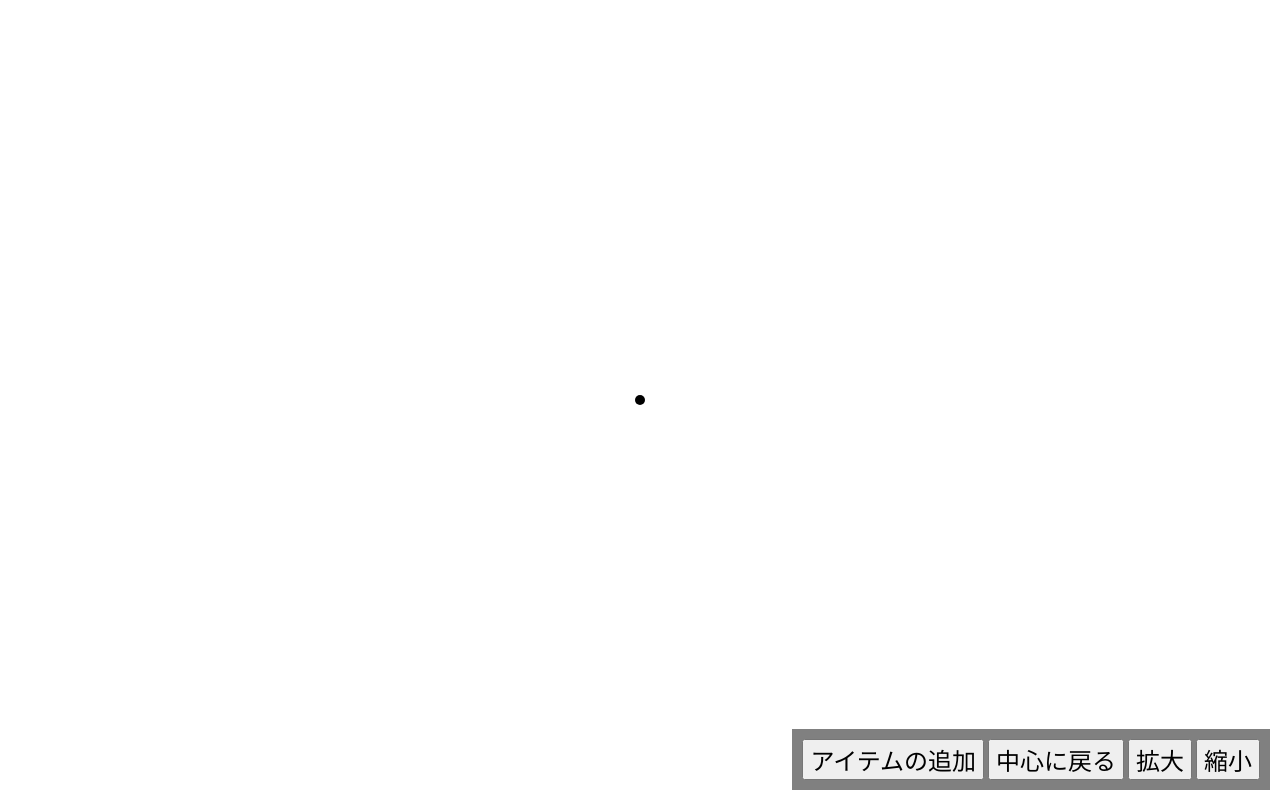
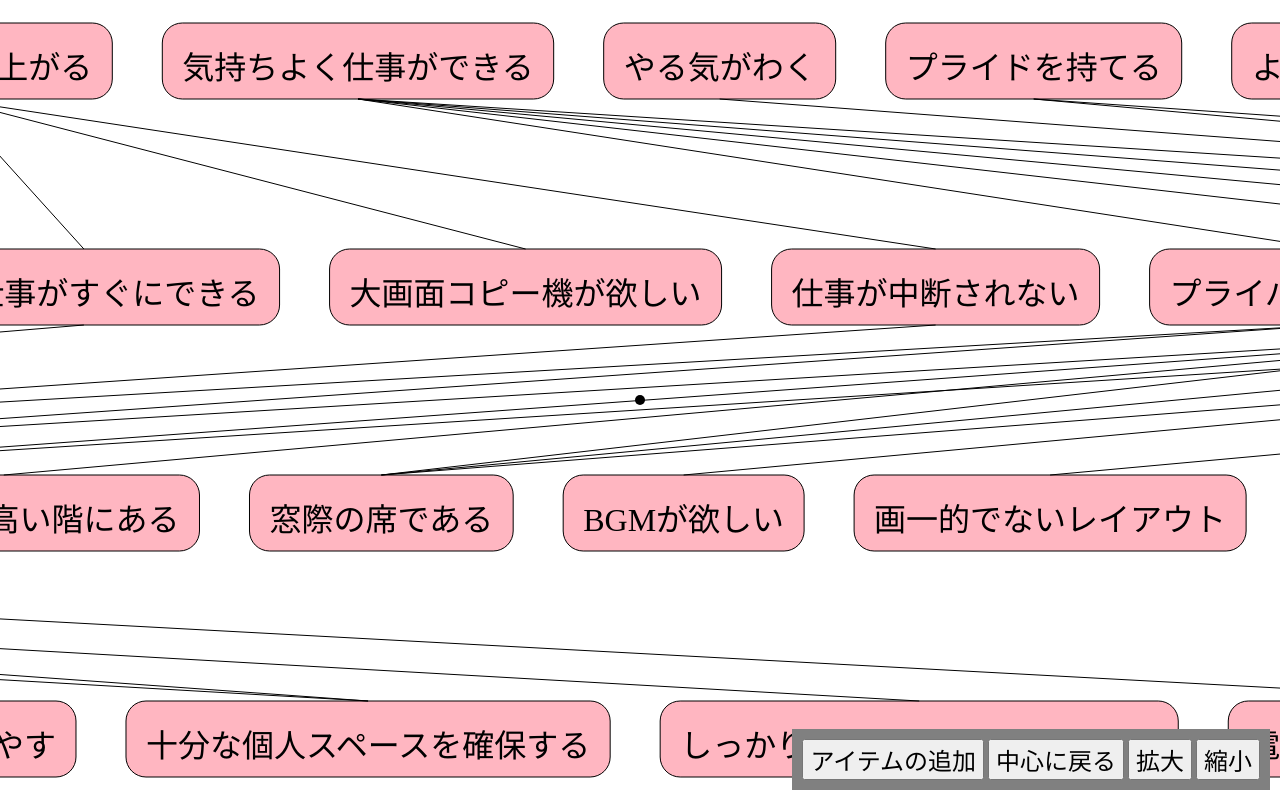
Before and after one commit to likr/egrid-client, a plain HTML site: page index.html in a window 1280 px wide. Drawn offline with Linux system fonts and the light colour scheme.

Commit message:
Added draw function.

```diff
--- a/egm.css
+++ b/egm.css
@@ -23,6 +23,17 @@ body {
 }
 
 
-.element text{
+.element text {
   font-size: 2em;
 }
+
+
+.element rect {
+  fill: lightpink;
+  stroke: black;
+}
+
+
+.link {
+  stroke: black;
+}
--- a/egm.js
+++ b/egm.js
@@ -65,3 +65,126 @@ function zoomOut() {
   scale /= 0.9;
   scaleViewBox();
 }
+
+
+function appendElement(selection) {
+  var rx = 20;
+
+  selection
+    .call(d3.behavior.drag()) // reset parent's behavior
+    .attr("class", "element")
+    ;
+
+  var rect = selection.append("rect")
+  selection.append("text")
+    .text(function(d) {return d.name || d.text})
+    .attr("x", rx)
+    .attr("y", function(d) {
+      return this.getBBox().height + rx
+    })
+    ;
+  rect.attr("x", 0)
+    .attr("y", 0)
+    .attr("rx", rx)
+    .attr("width", function(d) {
+      return this.parentNode.lastChild.getBBox().width + rx * 2
+    })
+    .attr("height", function(d) {
+      return this.parentNode.lastChild.getBBox().height + rx * 2
+    })
+    ;
+}
+
+
+function translate(node) {
+  var str = d3.select(node).attr("transform");
+  var vals = str.slice(10, -1).split(",").map(Number);
+  return new Translate(vals[0], vals[1]);
+}
+
+
+function draw(data) {
+  var hMargin = 50;
+  var vMargin = 150;
+
+  var numLayers = data.layers.length;
+
+  var elements = d3.select("#contents").selectAll(".element")
+    .data(data.nodes)
+    .enter()
+    .append("g")
+    .call(appendElement)
+    ;
+
+  var totalHeight = d3.sum(data.layers, function(layerId) {
+    return d3.max(
+      elements.filter(function(d) {return d.layer == layerId})[0],
+      function(element) {return element.getBBox().height});
+  }) + vMargin * (numLayers - 1)
+
+  var vOffset = - totalHeight / 2;
+  data.layers.forEach(function(layerId) {
+    var layerElements = elements.filter(function(d) {return d.layer == layerId});
+    var totalWidth = d3.sum(layerElements[0], function(element) {
+      return element.getBBox().width;
+    }) + hMargin * (layerElements[0].length - 1);
+
+    var hOffset = - totalWidth / 2;
+    layerElements
+      .attr("transform", function(d) {
+        var x = hOffset;
+        var y = vOffset;
+        hOffset += this.getBBox().width + hMargin;
+        return (new Translate(x, y)).toString();
+      })
+      ;
+
+    vOffset += d3.max(layerElements[0], function(e) {
+      return e.getBBox().height;
+    }) + vMargin;
+  });
+
+  var links = d3.select("#contents").selectAll(".link")
+    .data(data.links)
+    .enter()
+    .append("line")
+    .attr("class", "link")
+    .each(function(d) {
+      var sourceT = translate(elements.filter(function(e) {
+        return e.index == d.source;
+      }).node());
+      var targetT = translate(elements.filter(function(e) {
+        return e.index == d.target;
+      }).node());
+      if (sourceT.y > targetT.y) {
+        var tmp = d.source;
+        d.source = d.target;
+        d.target = tmp;
+      }
+    })
+    .attr("x1", function(d) {
+      var node = elements.filter(function(e) {
+        return e.index == d.source;
+      }).node();
+      return translate(node).x + node.getBBox().width / 2;
+    })
+    .attr("y1", function(d) {
+      var node = elements.filter(function(e) {
+        return e.index == d.source;
+      }).node();
+      return translate(node).y + node.getBBox().height;
+    })
+    .attr("x2", function(d) {
+      var node = elements.filter(function(e) {
+        return e.index == d.target;
+      }).node();
+      return translate(node).x + node.getBBox().width / 2;
+    })
+    .attr("y2", function(d) {
+      var node = elements.filter(function(e) {
+        return e.index == d.target;
+      }).node();
+      return translate(node).y;
+    })
+    ;
+}
--- /dev/null
+++ b/test.json
@@ -0,0 +1,431 @@
+{
+  "layers": [
+    1,
+    2,
+    3,
+    4
+  ],
+  "nodes": [
+    {
+      "index": 1,
+      "text": "仕事の効率が上がる",
+      "layer": 1
+    },
+    {
+      "index": 2,
+      "text": "気持ちよく仕事ができる",
+      "layer": 1
+    },
+    {
+      "index": 3,
+      "text": "やる気がわく",
+      "layer": 1
+    },
+    {
+      "index": 4,
+      "text": "プライドを持てる",
+      "layer": 1
+    },
+    {
+      "index": 5,
+      "text": "よい発送がわく",
+      "layer": 1
+    },
+    {
+      "index": 6,
+      "text": "図面収納が楽にできる",
+      "layer": 2
+    },
+    {
+      "index": 7,
+      "text": "他部門とのコミュニケーションが楽",
+      "layer": 2
+    },
+    {
+      "index": 8,
+      "text": "OA機器の順番待ちがない",
+      "layer": 2
+    },
+    {
+      "index": 9,
+      "text": "複数の仕事を同時に進められる",
+      "layer": 2
+    },
+    {
+      "index": 10,
+      "text": "資料を参照しながら作業ができる",
+      "layer": 2
+    },
+    {
+      "index": 11,
+      "text": "書類仕事がすぐにできる",
+      "layer": 2
+    },
+    {
+      "index": 12,
+      "text": "大画面コピー機が欲しい",
+      "layer": 2
+    },
+    {
+      "index": 13,
+      "text": "仕事が中断されない",
+      "layer": 2
+    },
+    {
+      "index": 14,
+      "text": "プライバシーを保てる",
+      "layer": 2
+    },
+    {
+      "index": 15,
+      "text": "圧迫感がない",
+      "layer": 2
+    },
+    {
+      "index": 16,
+      "text": "自然光がはいる",
+      "layer": 2
+    },
+    {
+      "index": 17,
+      "text": "気分転換しやすい",
+      "layer": 2
+    },
+    {
+      "index": 18,
+      "text": "インテリアがカッコイイ",
+      "layer": 2
+    },
+    {
+      "index": 19,
+      "text": "オフィスのロケーションが良い",
+      "layer": 2
+    },
+    {
+      "index": 20,
+      "text": "フレックスタイム制を導入する",
+      "layer": 2
+    },
+    {
+      "index": 21,
+      "text": "OA化を進める",
+      "layer": 3
+    },
+    {
+      "index": 22,
+      "text": "仕事をそのまま置いておける",
+      "layer": 3
+    },
+    {
+      "index": 23,
+      "text": "ドラフターの他に机が欲しい",
+      "layer": 3
+    },
+    {
+      "index": 24,
+      "text": "オフィスが静かである",
+      "layer": 3
+    },
+    {
+      "index": 25,
+      "text": "人と人との距離が近すぎない",
+      "layer": 3
+    },
+    {
+      "index": 26,
+      "text": "4方向に窓がある",
+      "layer": 3
+    },
+    {
+      "index": 27,
+      "text": "オフィスが高い階にある",
+      "layer": 3
+    },
+    {
+      "index": 28,
+      "text": "窓際の席である",
+      "layer": 3
+    },
+    {
+      "index": 29,
+      "text": "BGMが欲しい",
+      "layer": 3
+    },
+    {
+      "index": 30,
+      "text": "画一的でないレイアウト",
+      "layer": 3
+    },
+    {
+      "index": 31,
+      "text": "ドラフターのデザインをそろえる",
+      "layer": 3
+    },
+    {
+      "index": 32,
+      "text": "室内の色彩を上手に使い分ける",
+      "layer": 3
+    },
+    {
+      "index": 33,
+      "text": "収納をカッコ良くきめる",
+      "layer": 3
+    },
+    {
+      "index": 34,
+      "text": "トレンディーな街にある",
+      "layer": 3
+    },
+    {
+      "index": 35,
+      "text": "飲みに行きやすい",
+      "layer": 3
+    },
+    {
+      "index": 36,
+      "text": "昼食場所に不自由しない",
+      "layer": 3
+    },
+    {
+      "index": 37,
+      "text": "専用スタッフをはりつける(CAD)",
+      "layer": 4
+    },
+    {
+      "index": 38,
+      "text": "CAD機器を増やす",
+      "layer": 4
+    },
+    {
+      "index": 39,
+      "text": "コピー，FAXを増やす",
+      "layer": 4
+    },
+    {
+      "index": 40,
+      "text": "十分な個人スペースを確保する",
+      "layer": 4
+    },
+    {
+      "index": 41,
+      "text": "しっかりした大テーブルが欲しい",
+      "layer": 4
+    },
+    {
+      "index": 42,
+      "text": "電話を処理してくれるスタッフがいる",
+      "layer": 4
+    },
+    {
+      "index": 43,
+      "text": "システマティックな収納用具を採用する",
+      "layer": 4
+    }
+  ],
+  "links": [
+    {
+      "source": 1,
+      "target": 6
+    },
+    {
+      "source": 1,
+      "target": 7
+    },
+    {
+      "source": 1,
+      "target": 8
+    },
+    {
+      "source": 1,
+      "target": 9
+    },
+    {
+      "source": 1,
+      "target": 10
+    },
+    {
+      "source": 1,
+      "target": 11
+    },
+    {
+      "source": 1,
+      "target": 12
+    },
+    {
+      "source": 1,
+      "target": 13
+    },
+    {
+      "source": 2,
+      "target": 14
+    },
+    {
+      "source": 2,
+      "target": 15
+    },
+    {
+      "source": 2,
+      "target": 16
+    },
+    {
+      "source": 2,
+      "target": 17
+    },
+    {
+      "source": 2,
+      "target": 18
+    },
+    {
+      "source": 3,
+      "target": 18
+    },
+    {
+      "source": 4,
+      "target": 18
+    },
+    {
+      "source": 4,
+      "target": 19
+    },
+    {
+      "source": 5,
+      "target": 18
+    },
+    {
+      "source": 5,
+      "target": 19
+    },
+    {
+      "source": 5,
+      "target": 20
+    },
+    {
+      "source": 6,
+      "target": 21
+    },
+    {
+      "source": 7,
+      "target": 21
+    },
+    {
+      "source": 8,
+      "target": 38
+    },
+    {
+      "source": 8,
+      "target": 39
+    },
+    {
+      "source": 9,
+      "target": 22
+    },
+    {
+      "source": 10,
+      "target": 23
+    },
+    {
+      "source": 11,
+      "target": 23
+    },
+    {
+      "source": 13,
+      "target": 24
+    },
+    {
+      "source": 14,
+      "target": 24
+    },
+    {
+      "source": 14,
+      "target": 25
+    },
+    {
+      "source": 15,
+      "target": 25
+    },
+    {
+      "source": 15,
+      "target": 26
+    },
+    {
+      "source": 15,
+      "target": 27
+    },
+    {
+      "source": 15,
+      "target": 28
+    },
+    {
+      "source": 16,
+      "target": 26
+    },
+    {
+      "source": 16,
+      "target": 28
+    },
+    {
+      "source": 17,
+      "target": 28
+    },
+    {
+      "source": 17,
+      "target": 29
+    },
+    {
+      "source": 18,
+      "target": 30
+    },
+    {
+      "source": 18,
+      "target": 31
+    },
+    {
+      "source": 18,
+      "target": 32
+    },
+    {
+      "source": 18,
+      "target": 33
+    },
+    {
+      "source": 19,
+      "target": 34
+    },
+    {
+      "source": 19,
+      "target": 35
+    },
+    {
+      "source": 19,
+      "target": 36
+    },
+    {
+      "source": 21,
+      "target": 37
+    },
+    {
+      "source": 21,
+      "target": 38
+    },
+    {
+      "source": 22,
+      "target": 40
+    },
+    {
+      "source": 23,
+      "target": 40
+    },
+    {
+      "source": 23,
+      "target": 41
+    },
+    {
+      "source": 24,
+      "target": 42
+    },
+    {
+      "source": 33,
+      "target": 43
+    }
+  ]
+}
```
Also changed, not shown: index.html (+14 -35 lines).
